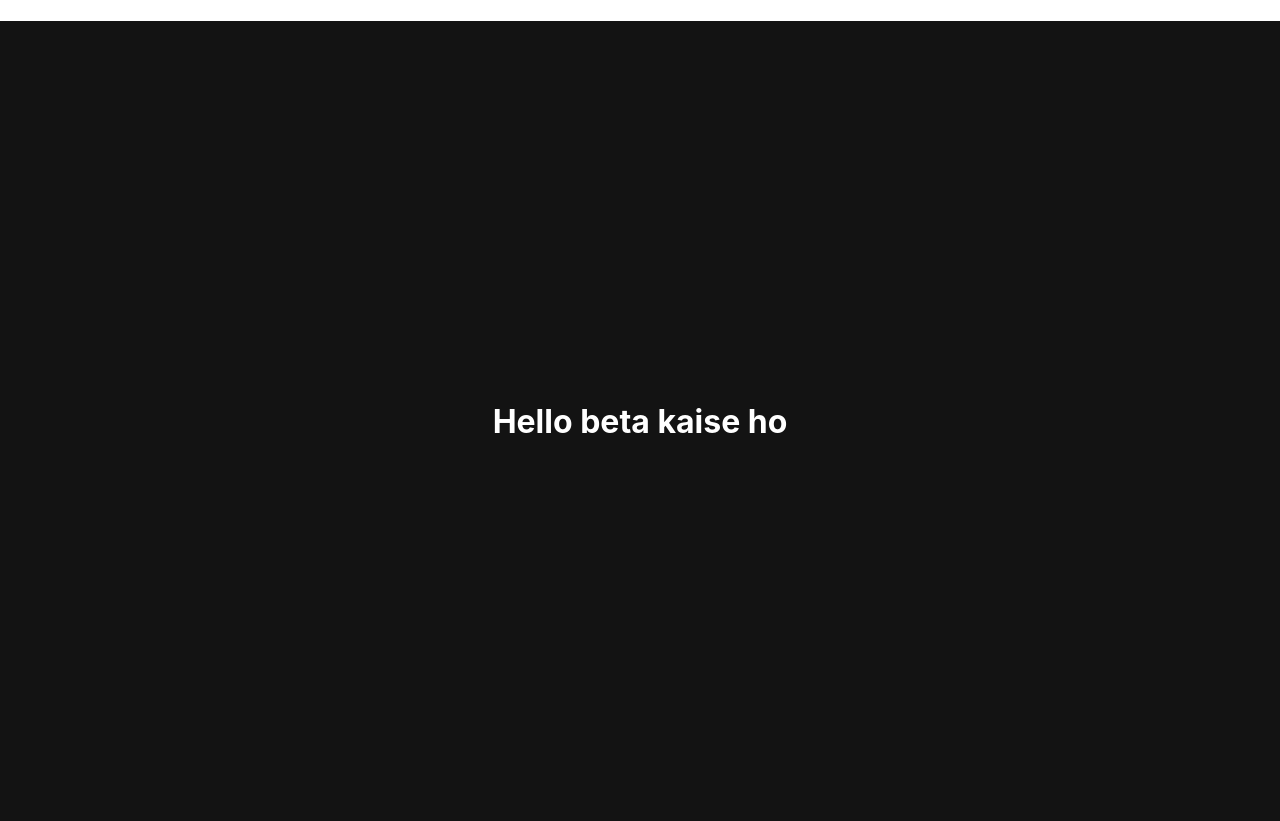
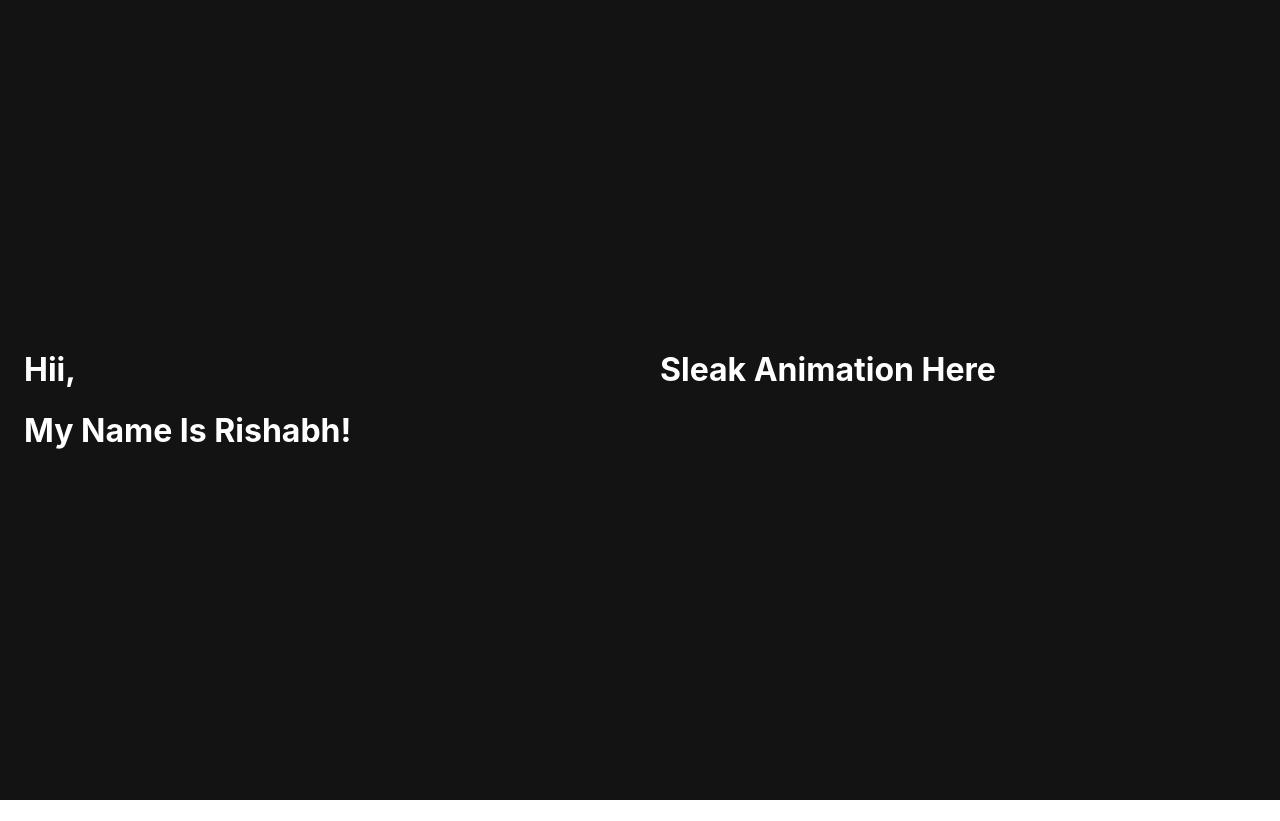
Before and after one commit to ris3abh/portfolio, a React (Create React App) app: page / in a window 1280 px wide. After the commit the page ends 800 px from the top, so only its background shows below. Built offline with nearby package versions, Linux system fonts and the light colour scheme.

Commit message:
project Set

```diff
--- a/src/App.js
+++ b/src/App.js
@@ -2,14 +2,10 @@ import logo from './logo.svg';
 import './App.css';
 import ReactDOM from 'react-dom';
 import Parallax from './components/Parallax'
-import Hero from './components/Hero'
 
 function App() {
   return (
-    <div>
-      <Parallax />
-      <Hero />
-    </div>
+    <Parallax />
   );
 }
 
--- a/src/components/Hero.js
+++ b/src/components/Hero.js
@@ -1,8 +1,36 @@
 import React from 'react';
+import Container from '@material-ui/core/Container';
+import Paper from '@material-ui/core/Paper';
+import Grid from '@material-ui/core/Grid';
+import { makeStyles } from '@material-ui/core/styles';
+
+const useStyles = makeStyles((theme) => ({
+  root: {
+    flexGrow: 1,
+  },
+  paper: {
+    padding: theme.spacing(2),
+    textAlign: 'center',
+    color: theme.palette.text.secondary,
+  },
+}));
 
 const Hero = () => {
+  const classes = useStyles();
   return (
-    <h1 style={{color:'#fff'}}>Hello beta kaise ho</h1>
+    <Container>
+      <div className={classes.root}>
+        <Grid container spacing={5}>
+          <Grid item xs={12} sm={6}>
+            <h1 style={{color: '#fff'}}>Hii,</h1>
+            <h1 style={{color: '#fff'}}>My Name Is Rishabh!</h1>
+          </Grid>
+          <Grid item xs={12} sm={6}>
+            <h1 style={{color: '#fff'}}>Sleak Animation Here</h1>
+          </Grid>
+        </Grid>
+      </div>
+    </Container>
   );
 };
 
--- a/src/components/Parallax.js
+++ b/src/components/Parallax.js
@@ -1,5 +1,6 @@
 import React from 'react';
 import { Parallax, ParallaxLayer } from 'react-spring/renderprops-addons';
+import Cube from '../images/cube.svg';
 import Triangular from '../images/triangular.svg';
 import Hero from './Hero'
 
@@ -17,33 +18,41 @@ const ParallaxCont = () => {
         <ParallaxLayer offset={1} speed={1} style={{ backgroundColor: '#131313' }} />
         <ParallaxLayer offset={2} speed={1} style={{ backgroundColor: '#131313' }} />
         <ParallaxLayer offset={3} speed={1} style={{ backgroundColor: '#131313' }} />
-        <ParallaxLayer offset={0} speed={0} factor={4} style={{ backgroundColor: '#131313' }} />
-        <ParallaxLayer offset={1.3} speed={-0.3} style={{ pointerEvents: 'none' }}>
-          <h1 style={{ width: '30%', marginLeft: '70%', color:"#fff"}}>some image website</h1>
+        <ParallaxLayer offset={4} speed={1} style={{ backgroundColor: '#131313' }} />
+        <ParallaxLayer offset={0} speed={0} factor={5} style={{ backgroundColor: '#131313'}} />
+
+        <ParallaxLayer offset={1.4} speed={-0.2} style={{ pointerEvents: 'none' }}>
+          <h1 style={{color:'#fff' ,width: '15%', marginLeft: '70%' }}>Insert some other component here</h1>
         </ParallaxLayer>
+
         <ParallaxLayer offset={1} speed={0.8} style={{ opacity: 0.1 }}>
           <img src={Triangular} style={{ display: 'block', width: '20%', marginLeft: '55%' }} />
           <img src={Triangular} style={{ display: 'block', width: '10%', marginLeft: '15%' }} />
         </ParallaxLayer>
+
         <ParallaxLayer offset={1.75} speed={0.5} style={{ opacity: 0.1 }}>
-          <img src={Triangular} style={{ display: 'block', width: '400%', marginLeft: '70%' }} />
-          <img src={Triangular} style={{ display: 'block', width: '30%', marginLeft: '40%' }} />
+          <img src={Triangular} style={{ display: 'block', width: '20%', marginLeft: '70%' }} />
+          <img src={Triangular} style={{ display: 'block', width: '20%', marginLeft: '40%' }} />
         </ParallaxLayer>
+
         <ParallaxLayer offset={1} speed={0.2} style={{ opacity: 0.2 }}>
-          <img src={Triangular} style={{ display: 'block', width: '20%', marginLeft: '10%' }} />
-          <img src={Triangular} style={{ display: 'block', width: '30%', marginLeft: '75%' }} />
+          <img src={Triangular} style={{ display: 'block', width: '10%', marginLeft: '10%' }} />
+          <img src={Triangular} style={{ display: 'block', width: '20%', marginLeft: '75%' }} />
         </ParallaxLayer>
+
         <ParallaxLayer offset={1.6} speed={-0.1} style={{ opacity: 0.4 }}>
           <img src={Triangular} style={{ display: 'block', width: '20%', marginLeft: '60%' }} />
-          <img src={Triangular} style={{ display: 'block', width: '35%', marginLeft: '30%' }} />
-          <img src={Triangular} style={{ display: 'block', width: '40%', marginLeft: '80%' }} />
+          <img src={Triangular} style={{ display: 'block', width: '25%', marginLeft: '30%' }} />
+          <img src={Triangular} style={{ display: 'block', width: '10%', marginLeft: '80%' }} />
         </ParallaxLayer>
+
         <ParallaxLayer offset={2.6} speed={0.4} style={{ opacity: 0.6 }}>
           <img src={Triangular} style={{ display: 'block', width: '20%', marginLeft: '5%' }} />
           <img src={Triangular} style={{ display: 'block', width: '15%', marginLeft: '75%' }} />
         </ParallaxLayer>
-        <ParallaxLayer offset={2.5} speed={-0.4} style={{ display: 'flex', alignItems: 'center', justifyContent: 'center', pointerEvents: 'none' }}>
-          <h1 style={{color: "#fff"}}>some image here</h1>
+
+        <ParallaxLayer offset={2.2} speed={-0.4} style={{opacity: 0.7 ,display: 'flex', alignItems: 'center', justifyContent: 'center', pointerEvents: 'none' }}>
+          <img src={Cube} style={{ width: '30%' }} />
         </ParallaxLayer>
 
         <ParallaxLayer
@@ -54,36 +63,47 @@ const ParallaxCont = () => {
             backgroundPosition: 'center',
           }}
         />
+
         <ParallaxLayer
           offset={0}
           speed={0.1}
-          onClick={() => this.parallax.scrollTo(1)}
           style={{ display: 'flex', alignItems: 'center', justifyContent: 'center' }}>
           <Hero />
         </ParallaxLayer>
 
         <ParallaxLayer
-          offset={1}
+          offset={0.7}
           speed={0.1}
-          onClick={() => this.parallax.scrollTo(2)}
           style={{ display: 'flex', alignItems: 'center', justifyContent: 'center' }}>
-          <h1 style={{color: "#fff"}}>Hello2</h1>
+          <h1 style={{color: '#fff'}}>Education Timeline</h1>
         </ParallaxLayer>
 
         <ParallaxLayer
-          offset={2}
+          offset={1.4}
           speed={-0}
-          style={{ display: 'flex', alignItems: 'center', justifyContent: 'center' }}
-          onClick={() => this.parallax.scrollTo(0)}>
-          <h1 style={{color: "#fff"}}>Hello3</h1>
+          style={{ display: 'flex', alignItems: 'center', justifyContent: 'center' }}>
+          <h1 style={{color: '#fff'}}>Skills Animation</h1>
         </ParallaxLayer>
 
         <ParallaxLayer
-          offset={3}
+          offset={2.1}
           speed={-0}
-          style={{ display: 'flex', alignItems: 'center', justifyContent: 'center' }}
-          onClick={() => this.parallax.scrollTo(3)}>
-          <h1 style={{color: "#fff"}}>Hello4</h1>
+          style={{ display: 'flex', alignItems: 'center', justifyContent: 'center' }}>
+          <h1 style={{color: '#fff'}}>Work Experiences Timeline</h1>
+        </ParallaxLayer>
+
+        <ParallaxLayer
+          offset={2.8}
+          speed={-0}
+          style={{ display: 'flex', alignItems: 'center', justifyContent: 'center' }}>
+          <h1 style={{color: '#fff'}}>Work Projects Carousel</h1>
+        </ParallaxLayer>
+
+        <ParallaxLayer
+          offset={3.4}
+          speed={-0}
+          style={{ display: 'flex', alignItems: 'center', justifyContent: 'center' }}>
+          <h1 style={{color: '#fff'}}>Social Media Icons and Email address</h1>
         </ParallaxLayer>
       </Parallax>
   );
```
Also changed, not shown: src/components/Project.js (added), src/components/SocialMedia.js (added).
